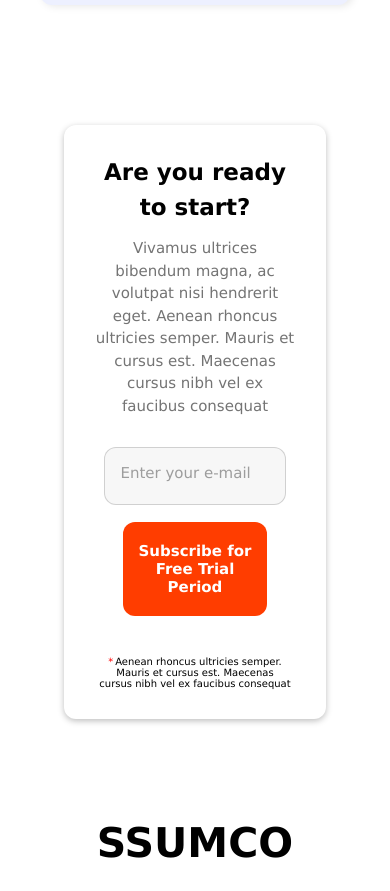
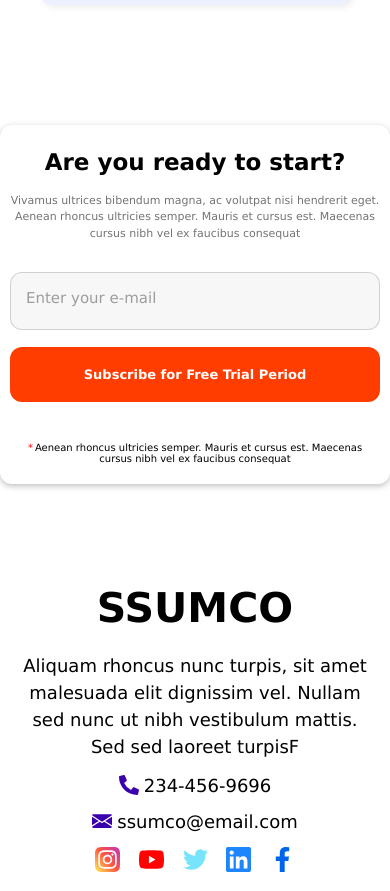
Before and after one commit to LTWIM/ssumco_public, a Next.js app: page / in a window 390 px wide. Shown: the part 9782-10673 px from the top of the page. Built offline with nearby package versions, Linux system fonts and the light colour scheme.

Commit message:
edit mobile responsive for header

```diff
--- a/components/question_form.js
+++ b/components/question_form.js
@@ -22,14 +22,6 @@ export default function QuestionForm(props) {
         </div>
         <div
           className={styles.form__cont}
-          style={{
-            flexWrap: "nowrap",
-            width: "90%",
-            margin: "auto",
-            marginBottom: "40px",
-            height: "fit-contents",
-            // border:'1px solid'
-          }}
         >
           <input
             className={`${styles["input__cont"]} ${styles["sm"]}`}
--- a/components/top_banner.js
+++ b/components/top_banner.js
@@ -1,30 +1,35 @@
-import React from "react";
+import React, { useEffect } from "react";
 import styles from "../styles/module_stylesheets/top_banner.module.scss";
 
 export default function Topbanner(props) {
+  const pageConfig = () => {
+    if (props.pages === false) {
+      return <span>Home / {props.breadCrumb}</span>;
+    }
+    return <span>Home / Pages / {props.breadCrumb}</span>;
+  };
+  useEffect(() => {
+    setTimeout(function(){
+      window.scrollTo(0,0)
+    })
+    setTimeout(function () {
+      window.scrollTo({ top: window.innerHeight - 100, behavior: "smooth" });
+    }, 2500);
+    console.log(window);
+  }, []);
 
-
-  const pageConfig = () => {
-    if(props.pages === false){
-      return(
-        <span>Home / {props.breadCrumb}</span>
-      )
-    }
-    return(
-      <span>Home / Pages / {props.breadCrumb}</span>
-    )
-  }
   return (
     <div className={styles.contt__wrapper}>
       <div className={styles.contt__cont}>
         <div className={styles.txt__cont}>
           <div className={styles.title__cont}>
             <span>{props.title}</span>
+            <div className={styles.mobile__title__cont}>
+              <span>Here is Our</span>
+              <span>{props.title}</span>
+            </div>
           </div>
-          <div className={styles.breadCrumb__cont}>
-
-            {pageConfig()}
-          </div>
+          <div className={styles.breadCrumb__cont}>{pageConfig()}</div>
         </div>
         <div className={styles.img__cont}>
           <div className={`${styles["cube"]} ${styles["sm"]}`}></div>
--- a/pages/about.js
+++ b/pages/about.js
@@ -92,7 +92,7 @@ export default function Home() {
   ];
   return (
     <div className={styles.About}>
-      {/* <TopBanner title="About Us" breadCrumb="About" pages={false} /> */}
+      <TopBanner title="About Us" breadCrumb="About" pages={false} />
       <IconBanner
         cardinfo={cardInfo}
         title="Strategic Innovations That Matters"
--- a/styles/Services.module.scss
+++ b/styles/Services.module.scss
@@ -62,11 +62,11 @@
         .subTxt__cont {
           position: absolute;
           left: 0;
-          margin-left: -45px;
+          margin-left: -73px;
           margin-top: 9px;
           font-size: 24px;
           color: #ff3d00;
-          width: 142px;
+          width: 200px;
         }
       }
       .title__cont {
--- a/styles/module_stylesheets/question_form.module.scss
+++ b/styles/module_stylesheets/question_form.module.scss
@@ -10,11 +10,20 @@
     border: 30px solid rgba(0, 0, 0, 0);
     padding-bottom: 60px;
     border-radius: 12px;
+    .title__cont {
+      font-size: clamp(23px, 4.9vw, 41px);
+    }
     .txt__cont {
       width: 70%;
       max-width: 650px;
+      font-size: clamp(11px, 2vw, 18px);
     }
     .form__cont {
+      flex-wrap: nowrap;
+      width: 90%;
+      margin: auto;
+      margin-bottom: 40px;
+      height: fit-content;
       button {
         margin: 0;
         padding: 0;
@@ -28,7 +37,7 @@
   }
 }
 .title__cont {
-  font-size: clamp(23px, 5vw, 41px);
+  font-size: clamp(23px, 7vw, 41px);
   font-weight: bold;
   line-height: 1.5;
   text-align: center;
@@ -36,7 +45,7 @@
 }
 .txt__cont {
   color: #747474;
-  font-size: clamp(15px, 1.4vw, 18px);
+  font-size: clamp(13px, 1vw, 18px);
   line-height: 1.5;
   width: 56%;
   text-align: center;
@@ -331,6 +340,25 @@
     text-align: center;
   }
 }
+@media only screen and (max-width: 640px) {
+  .questionForm__wrapper {
+    &.type1 {
+      border: 20px solid rgba(0, 0, 0, 0);
+    }
+  }
+}
+@media only screen and (max-width: 540px) {
+  .questionForm__wrapper {
+    &.type1 {
+      .form__cont {
+        .button__cont {
+          font-size: 13px;
+          width: 100%;
+        }
+      }
+    }
+  }
+}
 @media only screen and (max-width: 465px) {
   .txt__cont {
     width: 90%;
@@ -374,6 +402,16 @@
     }
   }
 }
+@media only screen and (max-width: 414px) {
+  .questionForm__wrapper {
+    &.type1 {
+      width: 100%;
+      .icons__wrapper {
+        display: none;
+      }
+    }
+  }
+}
 @media only screen and (max-width: 396px) {
   .icons__wrapper {
     display: none;
@@ -381,10 +419,27 @@
   .form__cont {
     width: 90%;
   }
+  .questionForm__wrapper {
+    &.type1 {
+      border: 10px solid rgba(0, 0, 0, 0);
+      padding-top: 10px;
+      padding-bottom: 10px;
+    }
+  }
 }
 
 @media only screen and (max-width: 320px) {
   .button__cont {
     padding: 13px 67px 13px;
   }
+  .questionForm__wrapper {
+    &.type1 {
+      .form__cont {
+        width: 100%;
+        .button__cont {
+          font-size: 12px;
+        }
+      }
+    }
+  }
 }
--- a/styles/module_stylesheets/top_banner.module.scss
+++ b/styles/module_stylesheets/top_banner.module.scss
@@ -51,12 +51,16 @@
   flex-direction: column;
   margin-left: 252px;
   margin-top: 31px;
+  width: 48%;
 }
 .title__cont {
   font-size: 52px;
   font-weight: bold;
   line-height: 1.27;
   margin-bottom: 15px;
+  .mobile__title__cont {
+    display: none;
+  }
 }
 .breadCrumb__cont {
   color: #747474;
@@ -172,7 +176,7 @@
     }
   }
 }
-@media only screen and (max-width: 1300px) {
+@media only screen and (max-width: 1650px) {
   .txt__cont {
     margin-left: 137px;
   }
@@ -185,11 +189,98 @@
     margin-right: 5px;
   }
 }
-@media only screen and (max-width: 540px) {
+@media only screen and (max-width: 640px) {
   .img__cont {
-    width: 262px;
+    width: 48%;
   }
   .txt__cont {
     margin-left: 35px;
   }
 }
+@media only screen and (max-width: 414px) {
+  .contt__wrapper {
+    height: calc(100vh - 70px);
+    .contt__cont__top,
+    .contt__cont__bot {
+      display: none;
+    }
+    .contt__cont {
+      justify-content: center;
+      .img__cont {
+        display: none;
+      }
+      .txt__cont {
+        margin-left: 0;
+        width: calc(100vw - 40px);
+        transform: translate(-50%, -50%);
+        height: 100vh;
+        left: 50%;
+        top: 50%;
+        position: absolute;
+        @keyframes showTopText {
+          0% {
+            transform: translate3d(0, 100%, 0);
+          }
+          40%,
+          60% {
+            transform: translate3d(0, 50%, 0);
+          }
+          100% {
+            transform: translate3d(0, 0, 0);
+          }
+        }
+        @keyframes showBottomText {
+          0% {
+            transform: translate3d(0, -100%, 0);
+          }
+          100% {
+            transform: translate3d(0, 0, 0);
+          }
+        }
+        .title__cont {
+          display: flex;
+          flex-direction: column;
+          height: 50%;
+          overflow: hidden;
+          position: absolute;
+          top: 0;
+          border-bottom: 1vmin solid #000;
+          width: 100%;
+          span:first-child {
+            display: none;
+          }
+          .mobile__title__cont {
+            position: absolute;
+            animation: showTopText 1s;
+            animation-delay: 0.5s;
+            animation-fill-mode: forwards;
+            bottom: 0;
+            transform: translate(0, 100%);
+            display: block;
+            span {
+              display: block;
+              &:first-child {
+                color: #747474;
+              }
+            }
+          }
+        }
+        .breadCrumb__cont {
+          bottom: -5px;
+          height: 50%;
+          overflow: hidden;
+          position: absolute;
+          width: 100%;
+          span {
+            animation: showBottomText 0.5s;
+            animation-delay: 1.75s;
+            animation-fill-mode: forwards;
+            top: 0;
+            transform: translate(0, -100%);
+            position: absolute;
+          }
+        }
+      }
+    }
+  }
+}
```
Also changed, not shown: styles/Cases_single.module.scss (+7 -0 lines).
